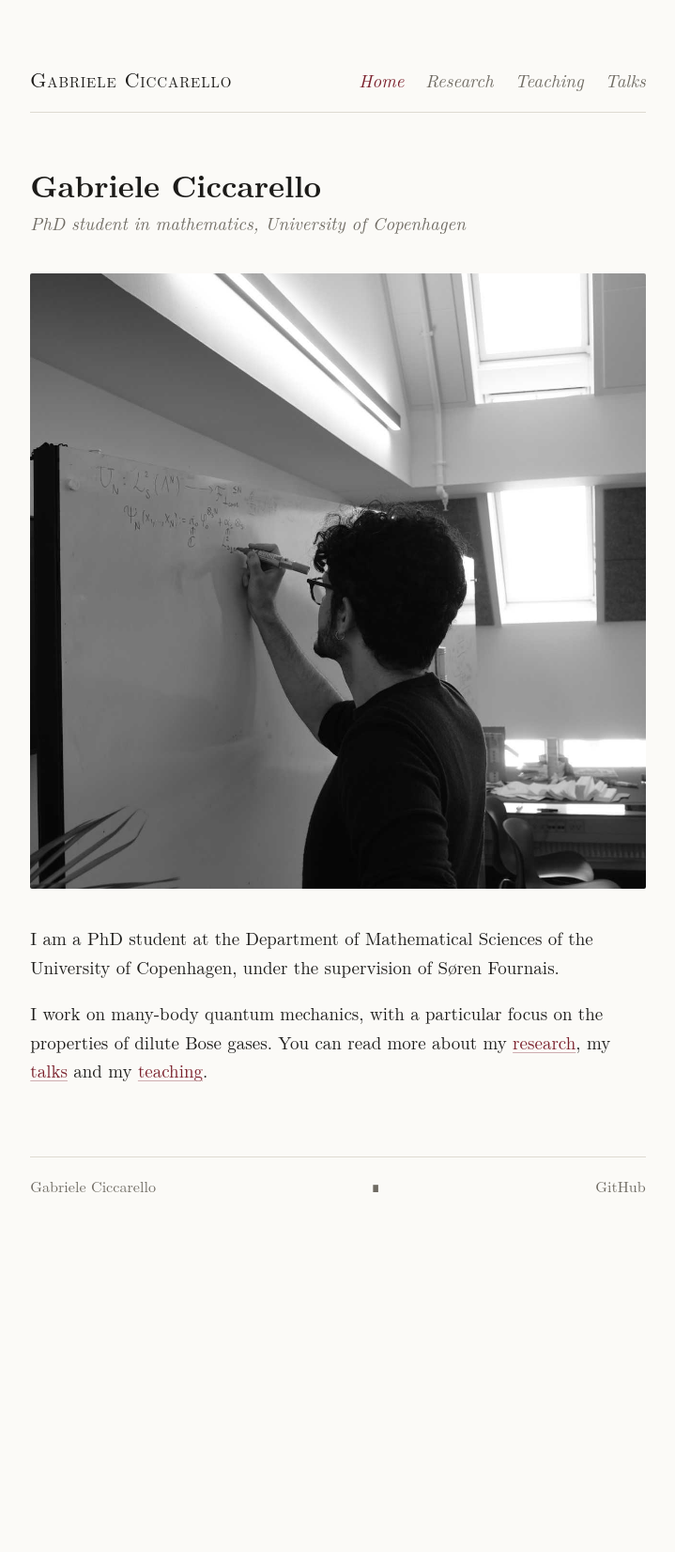
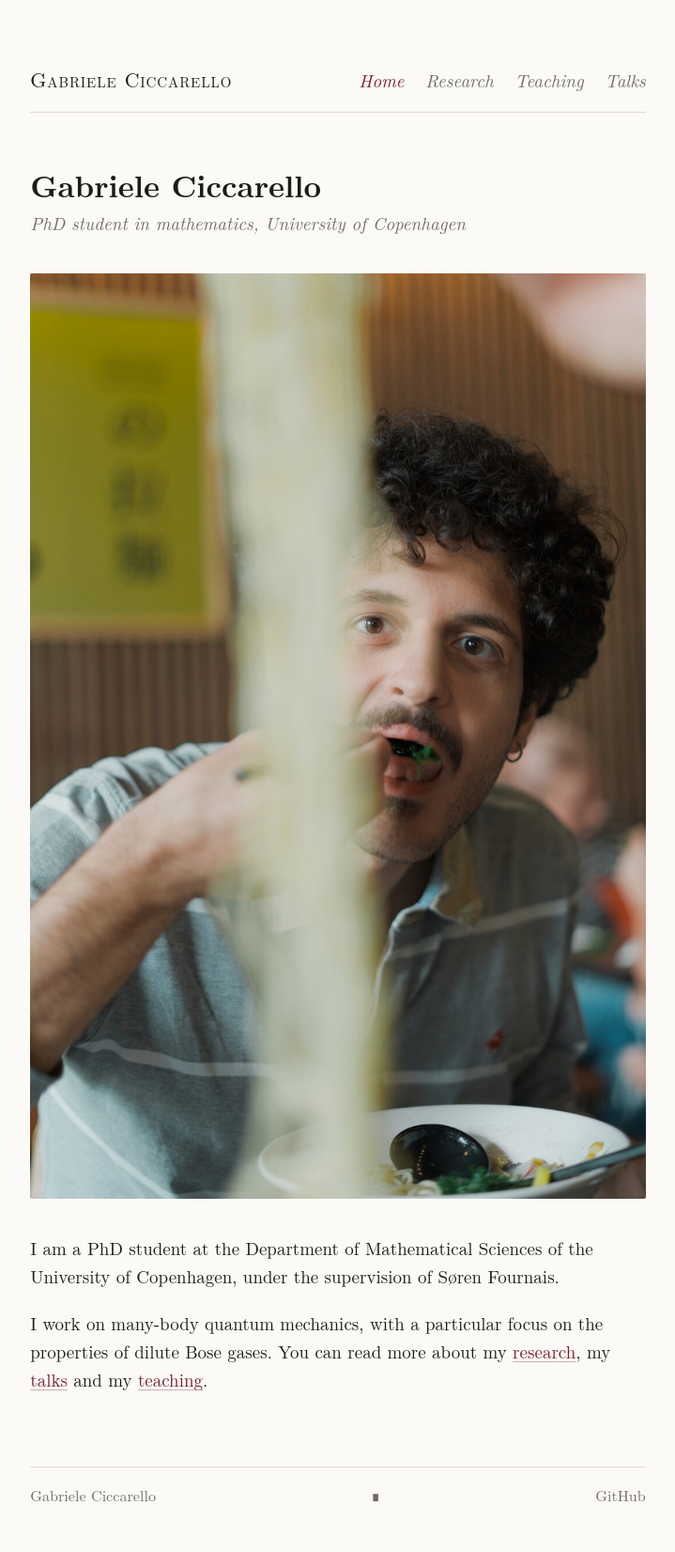
Before and after one commit to CiccaG/CiccaG.github.io, a Jekyll site: the page built from index.markdown, in a window 1280 px wide. Shown: the whole page at 94% size, without its empty margins (280-999 px from the left). Built offline with Jekyll 4.4.1, drawn with Linux system fonts in a browser that asks for light colours; some web fonts are replaced; before the commit the page ends 1323 px from its top, so only the background shows below that.

Commit message:
Use the noodle photo on the home page
Co-Authored-By: Claude Fable 5.2 <noreply@anthropic.com>

```diff
--- a/index.markdown
+++ b/index.markdown
@@ -8,7 +8,7 @@ title: Home
 <p class="lede">PhD student in mathematics, University of Copenhagen</p>
 
 <figure>
-  <img src="{{ '/assets/img/linkedin.jpg' | relative_url }}" alt="Gabriele Ciccarello writing on a whiteboard" width="1280" height="1280">
+  <img src="{{ '/assets/img/DSC04123_01.jpg' | relative_url }}" alt="Gabriele Ciccarello eating noodles" width="1065" height="1600">
 </figure>
 
 I am a PhD student at the Department of Mathematical Sciences of the University of Copenhagen, under the supervision of Søren Fournais.
```
Also changed, not shown: assets/img/DSC04123_01.jpg (added).
